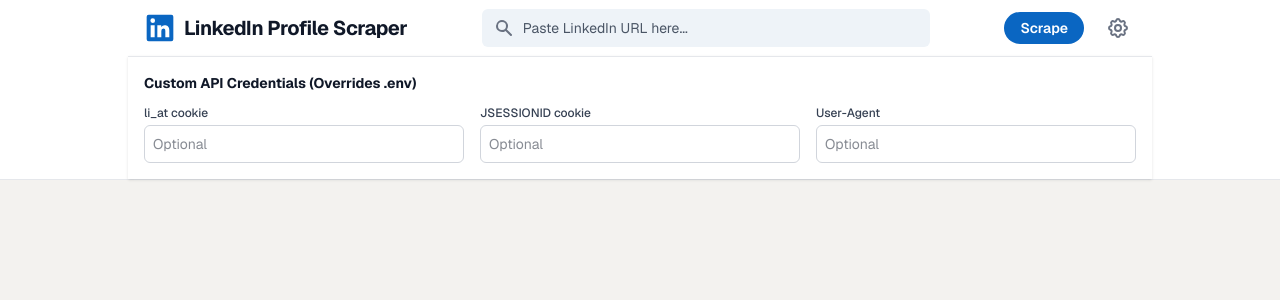
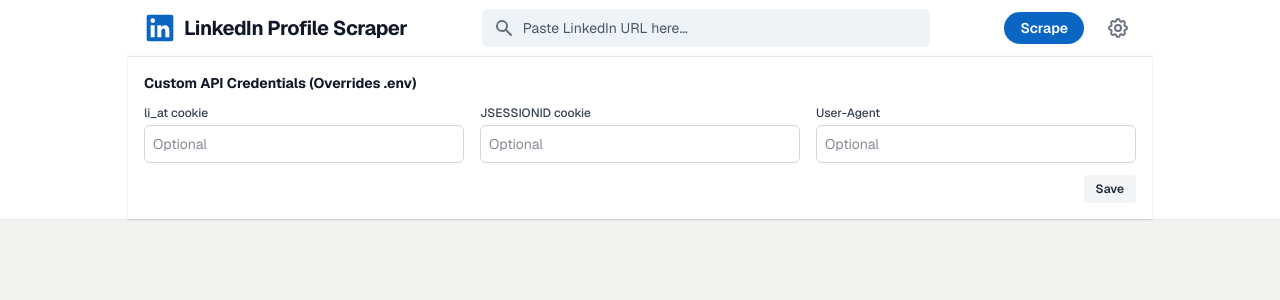
Before and after one commit to Kritiman2005/Linkedin-Profile-Scraper, a Next.js app: page / in a window 1280 px wide. Both pictures are taken after a click on the button "API Credentials". Shown: the top 300 px of the page. Built offline with nearby package versions, Linux system fonts and the light colour scheme.

Commit message:
feat: add save option to persist custom credentials in local storage

```diff
--- a/src/app/page.tsx
+++ b/src/app/page.tsx
@@ -1,6 +1,6 @@
 "use client";
 
-import { useState } from "react";
+import { useState, useEffect } from "react";
 import Image from "next/image";
 
 type ProfileData = {
@@ -46,6 +46,24 @@
     jsessionid: "",
     userAgent: ""
   });
+  const [saveStatus, setSaveStatus] = useState("");
+
+  useEffect(() => {
+    const saved = localStorage.getItem("linkedin_scraper_credentials");
+    if (saved) {
+      try {
+        setCredentials(JSON.parse(saved));
+      } catch (e) {
+        console.error("Failed to parse saved credentials", e);
+      }
+    }
+  }, []);
+
+  const handleSaveCredentials = () => {
+    localStorage.setItem("linkedin_scraper_credentials", JSON.stringify(credentials));
+    setSaveStatus("Saved!");
+    setTimeout(() => setSaveStatus(""), 2000);
+  };
 
   const handleScrape = async (e: React.FormEvent) => {
     e.preventDefault();
@@ -159,6 +177,15 @@
                   onChange={(e) => setCredentials({...credentials, userAgent: e.target.value})}
                 />
               </div>
+            </div>
+            <div className="mt-3 flex items-center justify-end space-x-3">
+              {saveStatus && <span className="text-xs text-green-600 font-semibold">{saveStatus}</span>}
+              <button
+                onClick={handleSaveCredentials}
+                className="bg-gray-100 hover:bg-gray-200 text-gray-800 px-3 py-1.5 rounded text-xs font-semibold transition-colors"
+              >
+                Save
+              </button>
             </div>
           </div>
         )}
```
